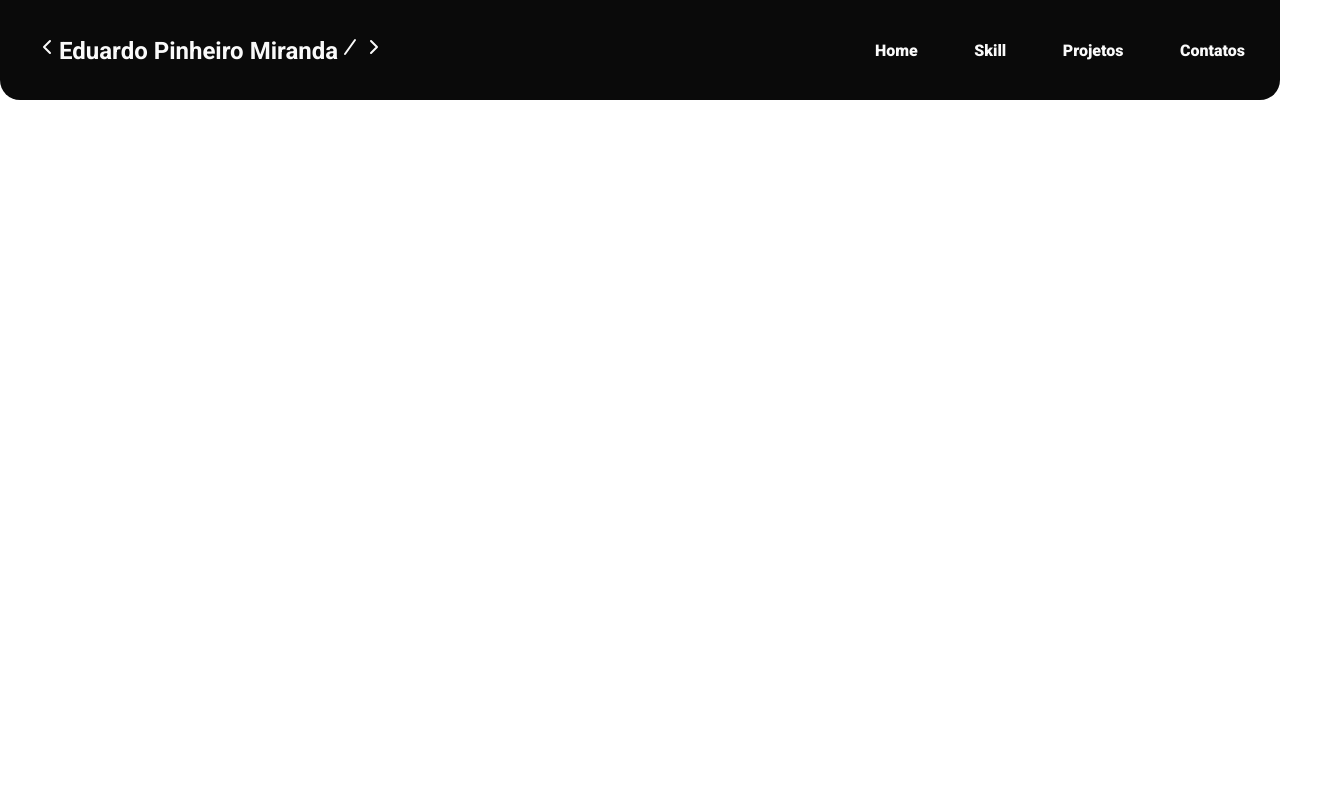
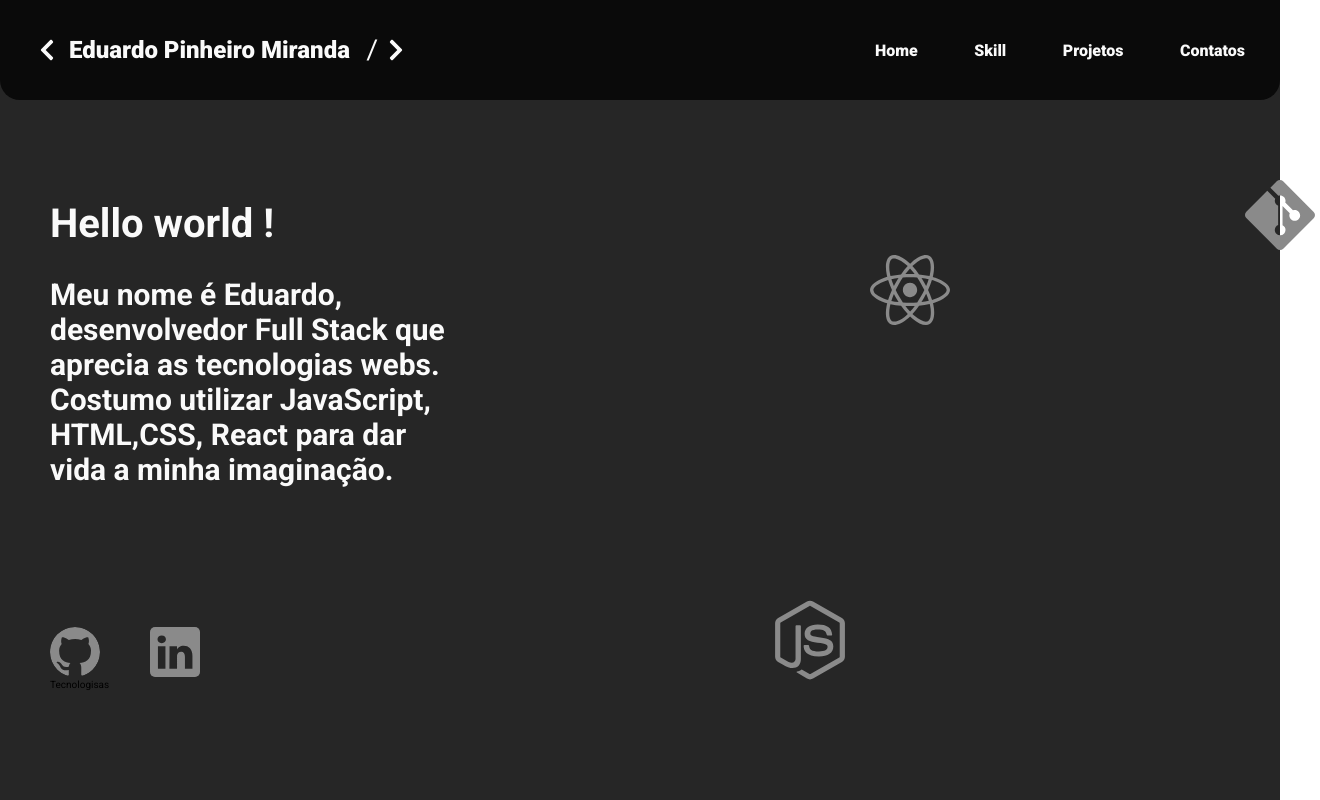
Before and after one commit to EduardoPinheiroMiranda/Portifolio, a React (Vite) app in the folder Portifolio_Pessoal/: page / in a window 1280 px wide. Shown: the top 800 px of the page, 1320 px wide, since content can reach past the window. Built offline with nearby package versions, Linux system fonts and the light colour scheme.

Commit message:
seçào home da página quase pronta, falta apenas a foto

```diff
--- a/Portifolio_Pessoal/src/Page/Home/index.jsx
+++ b/Portifolio_Pessoal/src/Page/Home/index.jsx
@@ -1,4 +1,7 @@
-import { Container, Page } from "./style"
+import { Container, Page, Description, SocialMedia, Tecnologi, Section} from "./style"
+
+import { BsGithub, BsLinkedin } from "react-icons/bs"
+import { FaReact, FaGitAlt, FaNodeJs} from "react-icons/fa"
 
 import { Header } from "../../components/Header"
 
@@ -6,8 +9,42 @@ export function Home(){
 
     return(
         <Container>
+            <div className="margin"></div>
             <Page>
-                <Header/>
+                <Header className="header"/>
+                <main>
+                    <Description>
+                        <h1>Hello world !</h1>
+                        <p>
+                            Meu nome é Eduardo, desenvolvedor Full Stack que aprecia as
+                            tecnologias webs. Costumo utilizar <span>JavaScript</span>, <span>HTML</span>,
+                            <span>CSS</span>, <span>React</span> para dar vida a minha imaginação.
+                        </p>
+                    </Description>
+
+                    <SocialMedia>
+                        <a href="http://github.com/eduardopinheiromiranda" target="_blank" >
+                            <BsGithub className="github"/>
+                        </a>
+
+                        <a href="https://www.linkedin.com/in/eduardo-pinheiro-miranda-a6ab4521b/" target="_blank">
+                            <BsLinkedin className="linkedin"/>
+                        </a>
+
+                    </SocialMedia>
+
+                    <Tecnologi>
+                        <FaGitAlt/>
+                        <FaNodeJs/>
+                        <FaReact/>
+                    </Tecnologi>
+
+                    <Section>
+                        <span>Tecnologisas</span>
+                    </Section>
+
+
+                </main>
             </Page>
         </Container>
     )
--- a/Portifolio_Pessoal/src/Page/Home/style.js
+++ b/Portifolio_Pessoal/src/Page/Home/style.js
@@ -1,9 +1,135 @@
 import Styled from "styled-components"
 
 export const Container = Styled.div`
+    background-color: ${({ theme }) => theme.colors.background};
+
+    max-width: 100%;
+    height: 476.5rem;
+
+
+    .margin{
+        height: 10rem;
+    }
 
 `
 
 export const Page = Styled.div`
 
+    .header{
+        position: fixed;
+        top: 0;
+        z-index: 10;
+    }
+
+    main{
+        max-width: 144rem;
+        padding: 0 5rem;
+
+        margin: 0 auto;
+
+        position: relative;
+    }
+
 `
+
+export const Description = Styled.div`
+
+    color: ${({ theme }) => theme.colors.colorText};
+    margin-top: 10rem;
+
+    h1{
+        font-size: 4rem;
+        font-weight: 600;
+
+        margin-bottom: 3rem;
+    }
+
+    p{
+        font-size: 3rem;
+        font-weight: 600;
+
+        width: 40rem;
+    }
+
+`
+
+export const SocialMedia = Styled.div`
+
+    margin-top: 14rem;
+
+    display: flex;
+    gap: 5rem;
+
+    >a{
+        text-decoration: none;
+
+        svg{
+            color: ${({ theme }) => theme.colors.colorIcon};
+            width: 5rem;
+            height: 5rem;
+
+            cursor: pointer;
+            transition: all 500ms;
+        }
+        .github{
+            border-radius: 50%;
+        }
+        .github:hover{
+            background-color: ${({ theme }) => theme.colors.colorText};
+            color: ${({ theme }) => theme.colors.colorGithub};
+
+            box-shadow: 0px 0.5px 5px 0.1px ${({ theme }) => theme.colors.colorText};
+        }
+
+        .linkedin{
+
+            border-radius: 0.5rem;
+        }
+
+        .linkedin:hover{
+            background-color: ${({ theme }) => theme.colors.colorText};
+            color: ${({ theme }) => theme.colors.colorLinkedin};
+
+            box-shadow: 0px 0.5px 5px 0.1px ${({ theme }) => theme.colors.colorText};
+        }
+
+
+    }
+
+
+
+`
+
+export const Tecnologi = Styled.div`
+    svg{
+        color: ${({ theme }) =>  theme.colors.colorIcon};
+
+        width: 8rem;
+        height: 8rem;
+    }
+
+    svg:nth-child(1){
+        position: absolute;
+        top: -2.5rem;
+        left: 124rem;
+        z-index: 1;
+    }
+
+    svg:nth-child(2){
+        position: absolute;
+        bottom: 1rem;
+        left: 77rem;
+        z-index: 1;
+    }
+
+    svg:nth-child(3){
+        position: absolute;
+        top: 5rem;
+        left: 87rem;
+        z-index: 1;
+    }
+`
+
+export const Section = Styled.div`
+
+`
--- a/Portifolio_Pessoal/src/components/Header/index.jsx
+++ b/Portifolio_Pessoal/src/components/Header/index.jsx
@@ -1,17 +1,15 @@
 import { Container, Navegation } from "./style"
-import { TbChevronRight, TbSlash, TbChevronLeft} from "react-icons/tb"
-export function Header(){
+import { FaChevronLeft, FaChevronRight} from "react-icons/fa"
+import { RxSlash } from "react-icons/rx"
+export function Header({...rest}){
 
     return(
-        <Container>
+        <Container {...rest}>
             <div>
-                <h1>
-                    <TbChevronLeft/>
-                    Eduardo Pinheiro Miranda
-                    <TbSlash/>
-                    <TbChevronRight/>
-
-                </h1>
+                <FaChevronLeft/>
+                <span>Eduardo Pinheiro Miranda</span>
+                <RxSlash/>
+                <FaChevronRight/>
             </div>
             <Navegation>
                 <ul>Home</ul>
--- a/Portifolio_Pessoal/src/components/Header/style.js
+++ b/Portifolio_Pessoal/src/components/Header/style.js
@@ -15,10 +15,17 @@ export const Container = Styled.div`
     justify-content: space-between;
 
     >div{
+        color: ${({ theme }) => theme.colors.colorText};
 
-        h1{
-            color: ${({ theme }) => theme.colors.colorText};
-            font-size: 2.4rem;
+        font-size: 2.4rem;
+        font-weight: 900;
+
+        display: flex;
+        align-items: center;
+
+        span{
+            margin-left: 1rem;
+            margin: 0 1rem;
         }
     }
 
--- a/Portifolio_Pessoal/src/style/Global.js
+++ b/Portifolio_Pessoal/src/style/Global.js
@@ -10,5 +10,6 @@ export default createGlobalStyle`
 
     :root{
         font-size: 62.5%;
+
     }
 `
--- a/Portifolio_Pessoal/src/style/Themes.js
+++ b/Portifolio_Pessoal/src/style/Themes.js
@@ -2,6 +2,9 @@ export default {
     colors:{
         background: "#262626",
         backgroundHeader: "#0A0A0A",
+
+        colorGithub: "#171515",
+        colorLinkedin: "#0E76A8",
 
         colorIcon: "#8A8A8A",
 
```
